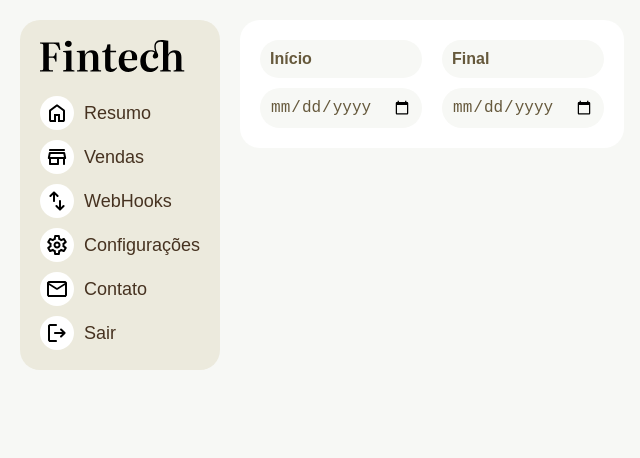
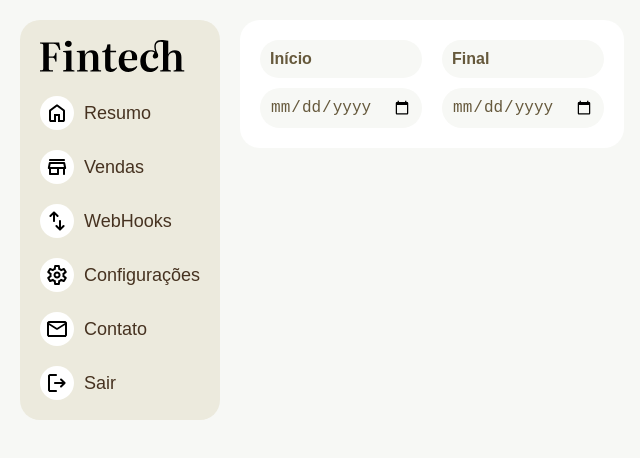
Before and after one commit to devfelipesales/fintech, a React (Vite) app: page / in a window 1280 px wide. Shown: the top 458 px of the page, without its empty margins (0-640 px from the left). Built offline with nearby package versions, Linux system fonts and the light colour scheme.

Commit message:
style:  refactoring css styles to styled components

```diff
--- a/package.json
+++ b/package.json
@@ -12,7 +12,8 @@
   "dependencies": {
     "react": "^18.2.0",
     "react-dom": "^18.2.0",
-    "react-router-dom": "^6.17.0"
+    "react-router-dom": "^6.17.0",
+    "styled-components": "^6.1.0"
   },
   "devDependencies": {
     "@types/react": "^18.2.15",
--- a/src/Style.css
+++ b/src/Style.css
@@ -100,60 +100,3 @@ ul {
 .align-center {
   align-items: center;
 }
-
-/* SideNav */
-nav ul {
-  /* 18px */
-  font-size: 1.125rem;
-  color: var(--color-1);
-}
-
-nav li {
-  cursor: pointer;
-  display: flex;
-  gap: var(--gap-s);
-  align-items: center;
-}
-nav li img {
-  background-color: var(--color-5);
-  padding: 5px;
-  border-radius: 50%;
-}
-
-nav li:hover img {
-  background-color: var(--color-3);
-}
-
-/* Resume */
-
-/* dateForm */
-
-.dateForm {
-  display: flex;
-  background-color: var(--color-5);
-  gap: var(--gap);
-}
-
-.dateForm div {
-  display: flex;
-  flex-direction: column;
-  gap: var(--gap-s);
-}
-
-.dateForm label {
-  font-weight: 600;
-  padding: var(--gap-s);
-  background-color: var(--color-4);
-  border-radius: 1.25rem;
-  display: block;
-}
-
-.dateForm input {
-  padding: var(--gap-s);
-  background-color: var(--color-4);
-  border-radius: 1.25rem;
-  border: none;
-  font-family: monospace;
-  font-size: 1rem;
-  color: var(--color-2);
-}
--- a/src/components/DateForm.tsx
+++ b/src/components/DateForm.tsx
@@ -8,7 +8,7 @@ const DateForm = () => {
   function handleChange(target: EventTarget & HTMLInputElement) {}
 
   return (
-    <form className='dateForm box' onSubmit={(e) => e.preventDefault()}>
+    <form className='box flex bg-5 gap-m' onSubmit={(e) => e.preventDefault()}>
       <InputDate
         label='Início'
         name='initialDate'
--- a/src/components/InputDate.tsx
+++ b/src/components/InputDate.tsx
@@ -1,4 +1,29 @@
 import React from 'react';
+import styled from 'styled-components';
+
+const Container = styled.div`
+  display: flex;
+  flex-direction: column;
+  gap: var(--gap-s);
+`;
+
+const Label = styled.label`
+  font-weight: 600;
+  padding: var(--gap-s);
+  background-color: var(--color-4);
+  border-radius: 1.25rem;
+  display: block;
+`;
+
+const Input = styled.input`
+  padding: var(--gap-s);
+  background-color: var(--color-4);
+  border-radius: 1.25rem;
+  border: none;
+  font-family: monospace;
+  font-size: 1rem;
+  color: var(--color-2);
+`;
 
 type IInputProps = React.ComponentProps<'input'> & {
   label: string;
@@ -6,16 +31,16 @@ type IInputProps = React.ComponentProps<'input'> & {
 
 const InputDate = ({ label, name, value, onChange }: IInputProps) => {
   return (
-    <div>
-      <label htmlFor={name}>{label}</label>
-      <input
+    <Container>
+      <Label htmlFor={name}>{label}</Label>
+      <Input
         type='date'
         name={name}
         id={name}
         value={value}
         onChange={onChange}
       />
-    </div>
+    </Container>
   );
 };
 
--- a/src/components/SideNav.tsx
+++ b/src/components/SideNav.tsx
@@ -1,4 +1,3 @@
-import React from 'react';
 import Logo from '../assets/fintech.svg';
 import ImgConfiguracoes from '../assets/icons/configuracoes.svg';
 import ImgContato from '../assets/icons/contato.svg';
@@ -7,15 +6,46 @@ import ImgSair from '../assets/icons/sair.svg';
 import ImgVendas from '../assets/icons/vendas.svg';
 import ImgWebhooks from '../assets/icons/webhooks.svg';
 import { NavLink } from 'react-router-dom';
+import styled from 'styled-components';
+
+const NavContainer = styled.nav`
+  padding: var(--gap);
+  border-radius: 1.25rem;
+  background-color: var(--color-3);
+
+  ul {
+    font-size: 1.125rem; // 18px
+    color: var(--color-1);
+    display: grid;
+    gap: var(--gap);
+  }
+
+  li {
+    cursor: pointer;
+    display: flex;
+    gap: var(--gap-s);
+    align-items: center;
+  }
+
+  li img {
+    background-color: var(--color-5);
+    padding: 5px;
+    border-radius: 50%;
+  }
+
+  li:hover img {
+    background-color: var(--color-3);
+  }
+`;
 
 const SideNav = () => {
   return (
-    <nav className='box bg-3'>
+    <NavContainer>
       <div className='mb'>
         <img src={Logo} alt='Logo' />
         {/* <NavLink to='/'>Resumo</NavLink> */}
       </div>
-      <ul className='container gap-s'>
+      <ul>
         <li>
           <img src={ImgResumo} alt='' />
           Resumo
@@ -41,7 +71,7 @@ const SideNav = () => {
           Sair
         </li>
       </ul>
-    </nav>
+    </NavContainer>
   );
 };
 
```
Also changed, not shown: 1 other file (tests, documents, lock files or other folders).
